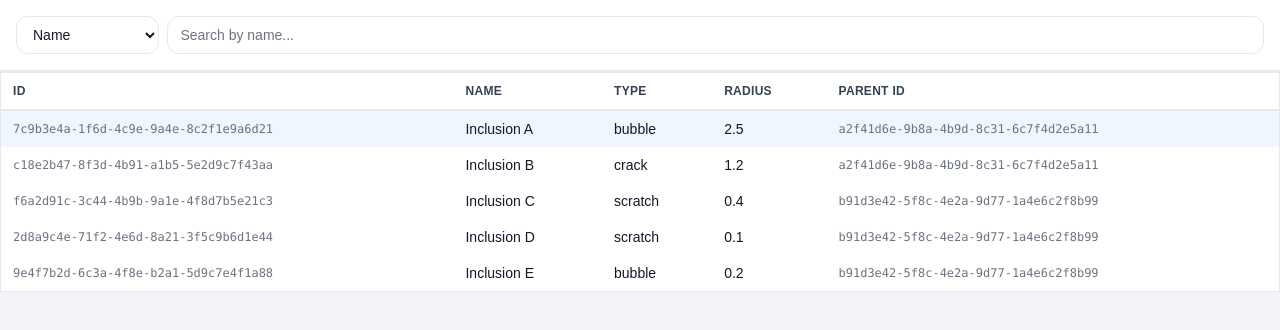
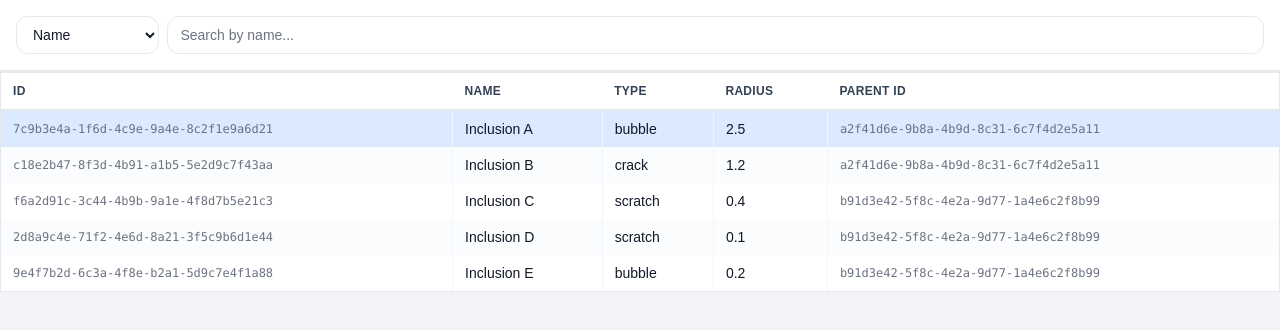
Before and after one commit to ssendns/corning-task, a React (Vite) app: page / in a window 1280 px wide. Shown: the top 330 px of the page. Built offline with nearby package versions, Linux system fonts and the light colour scheme.

Commit message:
make zebra style background

```diff
--- a/src/components/TableRow.tsx
+++ b/src/components/TableRow.tsx
@@ -4,8 +4,8 @@ import type { TableRowProps } from '../types/props'
 function TableRow({ row, isActive, onSelect }: TableRowProps) {
   return (
     <tr
-      className={`cursor-pointer text-sm transition ${
-        isActive ? 'bg-blue-50' : 'hover:bg-slate-50'
+      className={`cursor-pointer divide-x divide-slate-100 text-sm transition ${
+        isActive ? 'bg-blue-100' : 'odd:bg-white even:bg-slate-50/60 hover:bg-slate-100/80'
       }`}
       onClick={() => onSelect(row.id)}
     >
```
